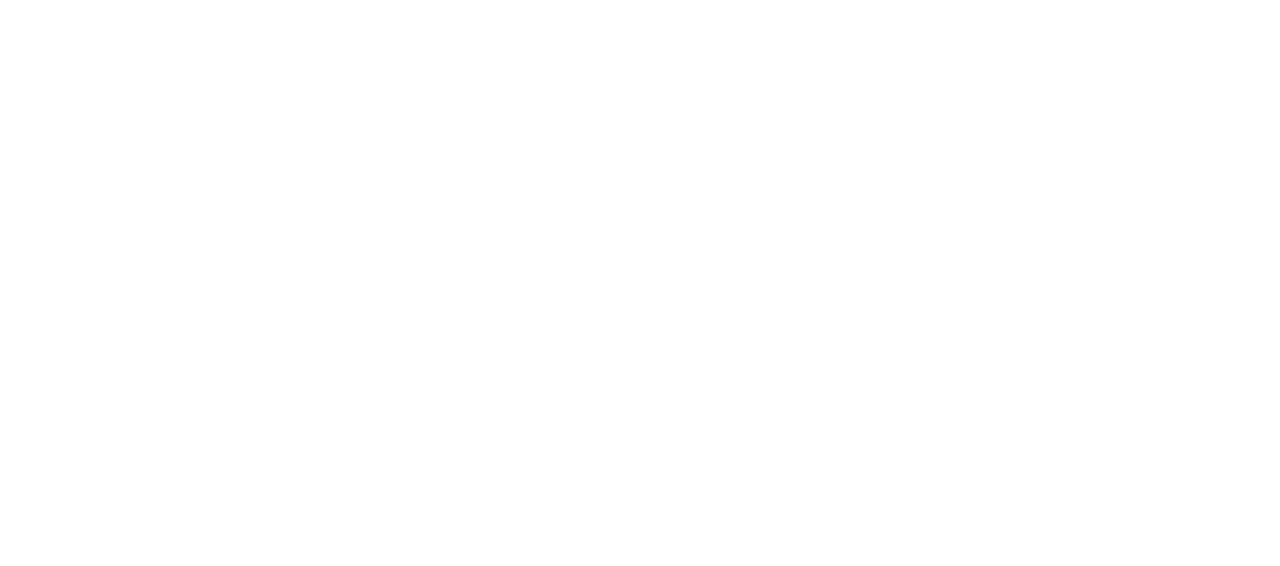
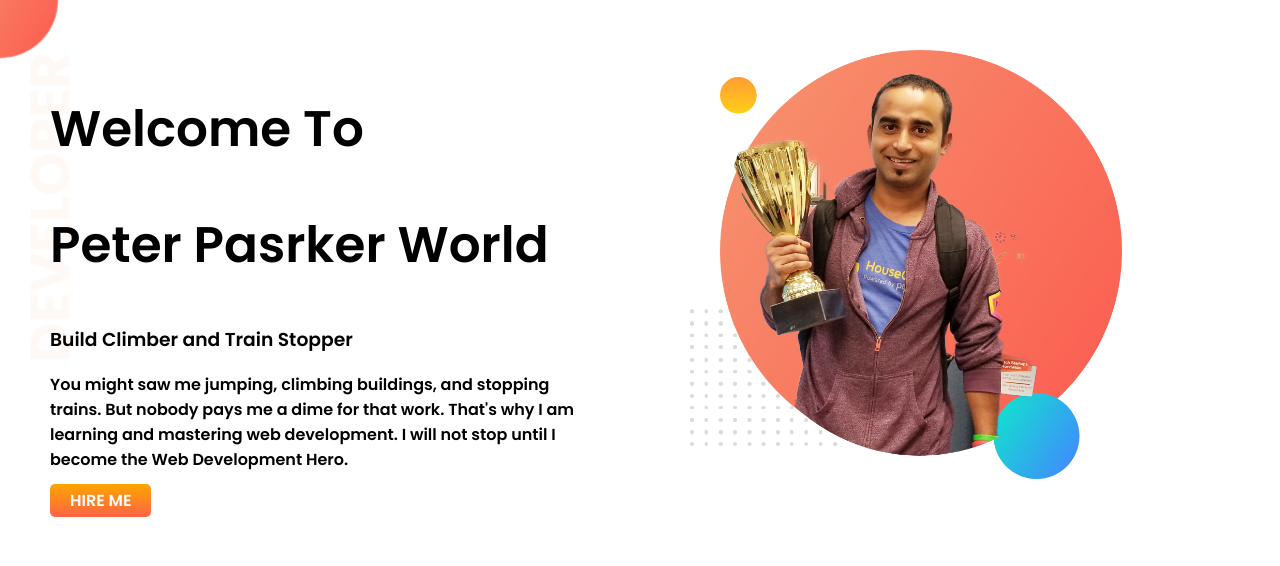
Before and after one commit to TheSafat/portfolio-18-01-2023, a plain HTML site: page index.html in a window 1280 px wide. Drawn offline with Linux system fonts and the light colour scheme.

Commit message:
top section added

```diff
--- a/index.html
+++ b/index.html
@@ -5,9 +5,23 @@
     <meta http-equiv="X-UA-Compatible" content="IE=edge">
     <meta name="viewport" content="width=device-width, initial-scale=1.0">
     <title>Portfolio</title>
+    <link rel="preconnect" href="https://fonts.googleapis.com">
+    <link rel="preconnect" href="https://fonts.gstatic.com" crossorigin>
+    <link href="https://fonts.googleapis.com/css2?family=Poppins:wght@600&display=swap" rel="stylesheet">
     <link rel="stylesheet" href="style.css">
 </head>
 <body>
-
+    <section id="top-banner">
+        <div class="half-width">
+            <h1>Welcome To</h1>
+            <h1>Peter Pasrker World</h1>
+            <h3>Build Climber and Train Stopper</h3>
+            <p>You might saw me jumping, climbing buildings, and stopping trains. But nobody pays me a dime for that work. That's why I am learning and mastering web development. I will not stop until I become the Web Development Hero.</p>
+            <a href="#" target="_blank" class="btn">HIRE ME</a>
+        </div>
+        <div class="half-width">
+            <img src="images/jhankar.png" alt="">
+        </div>
+    </section>
 </body>
 </html>
--- a/style.css
+++ b/style.css
@@ -0,0 +1,34 @@
+body{
+    font-family: 'Poppins', sans-serif;
+    margin: 0;
+}
+
+section{
+    display: flex;
+}
+
+h1{
+    font-size: 50px;;
+}
+
+.half-width{
+    width:50%;
+    padding: 50px;
+}
+
+.btn{
+    text-decoration: none;
+    background-image: linear-gradient(orange, tomato);
+    padding: 5px 20px;
+    border-radius: 5px;
+    color: white;
+}
+
+section div img{
+    width:80%;
+}
+
+#top-banner{
+    background-image: url(images/top-banner.png);
+    background-repeat: no-repeat;
+}
```
Also changed, not shown: images/dream-bg.png (added), images/exp-bg.png (added), images/jhankar.png (added), images/jhankar2.png (added), images/my-bg.png (added), images/my-bg2.png (added), images/top-banner.png (added).
